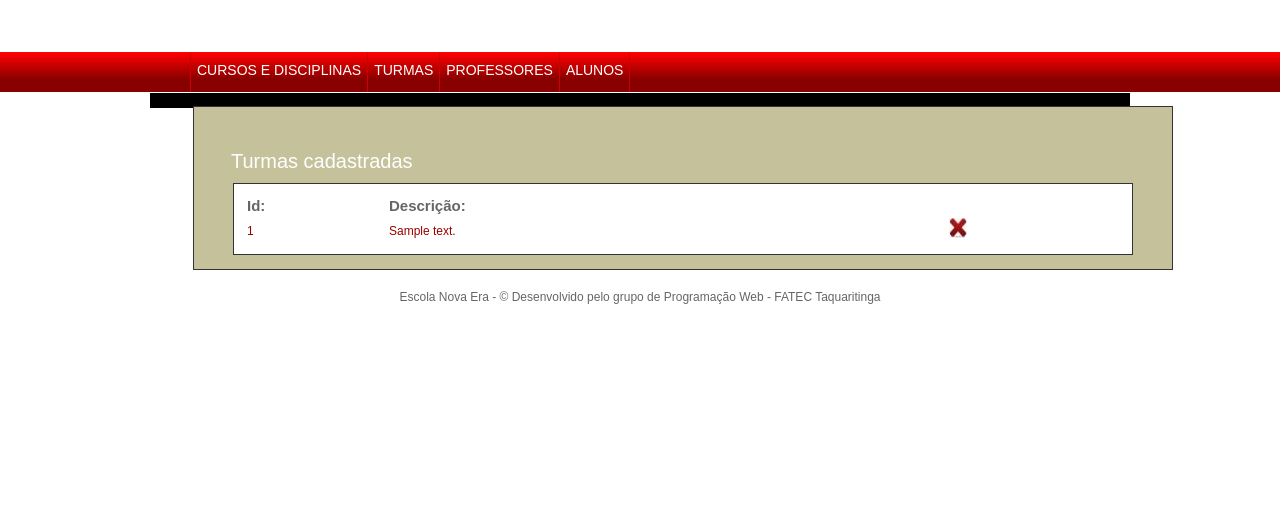
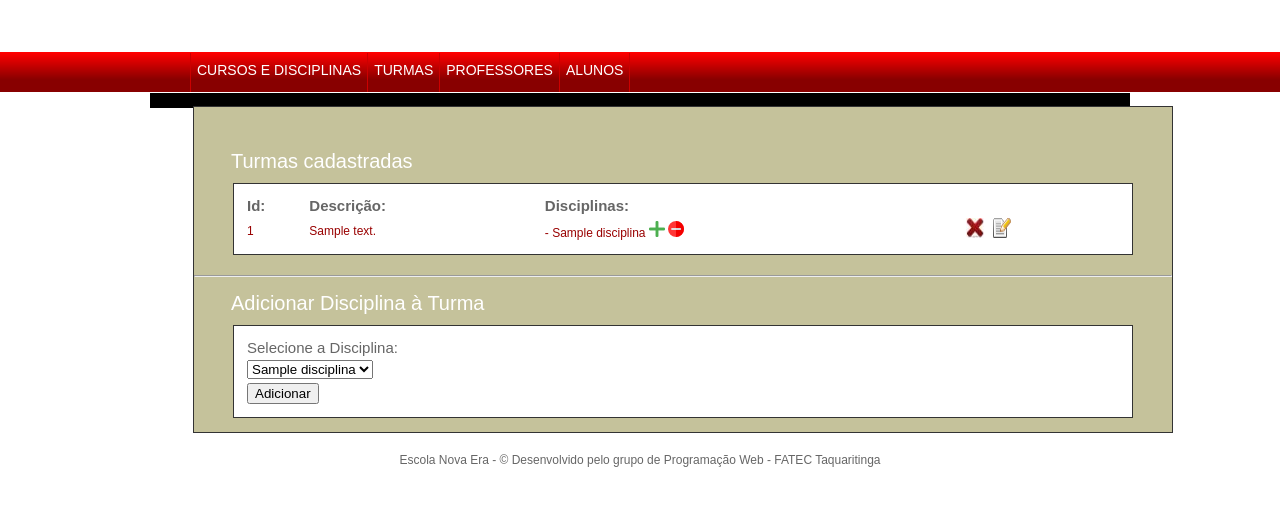
Before and after one commit to carl0sR0ma0/NovaEra, a PHP site: page /admin/turma.php?pg=todos&func=turma_disc&id=1 in a window 1280 px wide. Shown: the part 191-697 px from the top of the page. Run offline with PHP 8.4, Linux system fonts and the light colour scheme; tables that the repository leaves empty or names only in its code hold one stand-in row (values such as "Sample post"); data that the repository does not hold is empty.

Commit message:
Fazendo toda estrutura de curso, disciplina e turma...

```diff
--- a/admin/header.php
+++ b/admin/header.php
@@ -46,7 +46,7 @@
         <li><a href="turma.php?pg=todos">TURMAS</a>
           <ul>
             <li><a href="turma.php?pg=cadastra&bloco=1">Nova Turma</a></li>
-            <li><a href="">Adicionar Aluno</a></li>
+            <li><a href="turma.php?pg=listaralunosturma">Listar Alunos</a></li>
           </ul>
         </li>
         <img src="img/separador_menu.png" />
--- a/admin/turma.php
+++ b/admin/turma.php
@@ -25,22 +25,39 @@
             <tr>
               <td><strong>Id:</strong></td>
               <td><strong>Descrição:</strong></td>
-              <td></td>
+              <td><strong>Disciplinas:</strong></td>
             </tr>
-            <?php while ($res_1 = mysqli_fetch_assoc($consulta)) { ?>
+            <?php while ($res_1 = mysqli_fetch_assoc($consulta)) { $idTurma = $res_1['id']; ?>
             <tr>
               <td><h3><?php echo $res_1['id']; ?></h3></td>
               <td><h3><?php echo $res_1['descricao']; ?></h3></td>
-              <td></td>
+              <td><h3>
+              <?php
+                  $sql_busca_disc = "SELECT * FROM disciplina";
+                  $result_busca_disc = mysqli_query($conexao, $sql_busca_disc);
+
+                  if (mysqli_num_rows($result_busca_disc) > 0) {
+                    while ($res_busca_disciplina = mysqli_fetch_assoc($result_busca_disc)) {
+                      $idDisciplina = $res_busca_disciplina['id'];
+                      $sql_busca_disci_turma = "SELECT * FROM disciplina_turma WHERE id_turma = '$idTurma' AND id_disciplina = '$idDisciplina'";
+                      $resul_busca_disc = mysqli_query($conexao, $sql_busca_disci_turma);
+                      while ($res_busca2 = mysqli_fetch_assoc($resul_busca_disc)) {
+                        echo " - " .$res_busca_disciplina['nome'] ;
+                      }
+                    }
+                  } else ?>
+                  <a href="turma.php?pg=todos&func=turma_disc&id=<?php echo $res_1['id']; ?>"><img src="img/plus.png" title="Adicionar Disciplina" border="0"></a>
+                  <a href="cursos_e_disciplinas.php?pg=disciplina&func=disciplina_profrem&id=<?php echo $res_busca['id']; ?>"><img src="img/menos.png" title="Excluir Professor" border="0"></a>
+              </h3></td>
               <td>
                 <a class="a" href="turma.php?pg=todos&func=deleta&id=<?php echo $res_1['id']; ?>"><img src="img/deleta.jpg" title="Excluir Turma(a)" width="18" height="20" border="0"></a>
+                <a class="a" href="turma.php?pg=todos&func=edita&id=<?php echo $res_1['id']; ?>"><img src="../img/ico-editar.png" title="Editar Turma(a)" width="18" height="20" border="0"></a>
               </td>
             </tr>
             <?php } ?>
           </table>
           <br>
         <?php } ?>
-    </div> <!-- FECHAMENTO da box_turma -->
         <!-- EXCLUSÃO, ATIVAÇÃO E DESATIVAÇÃO -->
         <?php
           if (@$_GET['func'] == 'deleta') {
@@ -52,11 +69,53 @@
             echo "<script language='javascript'>window.location='turma.php?pg=todos';</script>";
           }
         ?>
+        <!-- FUNCAO ADICIONAR DISCIPLINA Á TURMA-->
+        <?php if (@$_GET['func'] == 'turma_disc') { ?>
+            <hr>
+            <h1>Adicionar Disciplina à Turma</h1>
 
+            <?php
+              if (isset($_POST['button'])) {
+                $id = $_GET['id'];
+                $idDisciplina = $_POST['disciplina'];
+                $sql_cad_disc_turma = "INSERT INTO disciplina_turma (id_disciplina, id_turma) VALUES ('$idDisciplina', '$id')";
+                $cad_disc_turma = mysqli_query($conexao, $sql_cad_disc_turma);
+
+                if ($cad_disc_turma == '')
+                  echo "<script language='javascript'>window.alert('Ocorreu um erro tente novamente!');window.location='';</script>";
+                else
+                  echo "<script language='javascript'>window.alert('Adição realizada com sucesso!');window.location='turma.php?pg=todos';</script>";
+              }
+            ?>
+            <form action="" method="post" name="form1" enctype="multipart/form-data">
+                  <table width="900" border="0">
+                    <tr>
+                      <td>Selecione a Disciplina:</td>
+                    </tr>
+                    <tr>
+                      <td>
+                        <select name="disciplina">
+                        <?php
+                          $sql_result_disc = "SELECT * FROM disciplina WHERE nome != ''";
+                          $result_rec_disc = mysqli_query($conexao, $sql_result_disc);
+
+                          while ($r3 = mysqli_fetch_assoc($result_rec_disc)) { ?>
+                            <option value="<?php echo $r3['id']; ?>"><?php echo $r3['nome']; ?></option>
+                          <?php } ?>
+                        </select>
+                      </td>
+                    </tr>
+                    <tr>
+                      <td><input type="submit" name="button" class="input" value="Adicionar"></td>
+                    </tr>
+                  </table>
+              </form>
+              <br>
+          <?php } ?>
+    </div> <!-- FECHAMENTO da box_turma -->
 <?php } ?> <!-- FECHAMENTO do pg = 'TODOS' -->
-  <!-- CADASTRO DAS turmas - ETAPA 1 -->
+  <!-- CADASTRO DAS TURMAS -->
   <?php if (@$_GET['pg'] == 'cadastra') { ?>
-    <?php if (@$_GET['bloco'] == '1') { ?>
     <div id="cadastra_turma">
         <?php
           if (isset($_POST['button'])) {
@@ -89,12 +148,17 @@
               <td>&nbsp;</td>
             </tr>
           </table>
+          <br>
         </form>
         <br>
       </div> <!-- Fechamento da div cadastra_estudante -->
-    <?php } ?> <!-- Fechamento da bloco 1 -->
-        <br>
   <?php } ?> <!-- Fechamento do pg cadastra -->
+  <!-- MOSTRAR OS CURSOS E AS DISCIPLINAS -->
+  <?php if (@$_GET['pg'] == 'listaralunosturma') { ?>
+    <!-- Fazer a lógica do mostrar cursos e as disciplinas -->
+    <a class="a2" href="aluno.php?pg=cadastra&bloco=1">Adicionar Aluno</a>
+  <?php } ?>
+
   <?php require "footer.php"; ?>
 </body>
 </html>
```
Also changed, not shown: admin/cursos_e_disciplinas.php (line endings or trailing spaces). Lines whose indentation alone changed are shown as unchanged.
